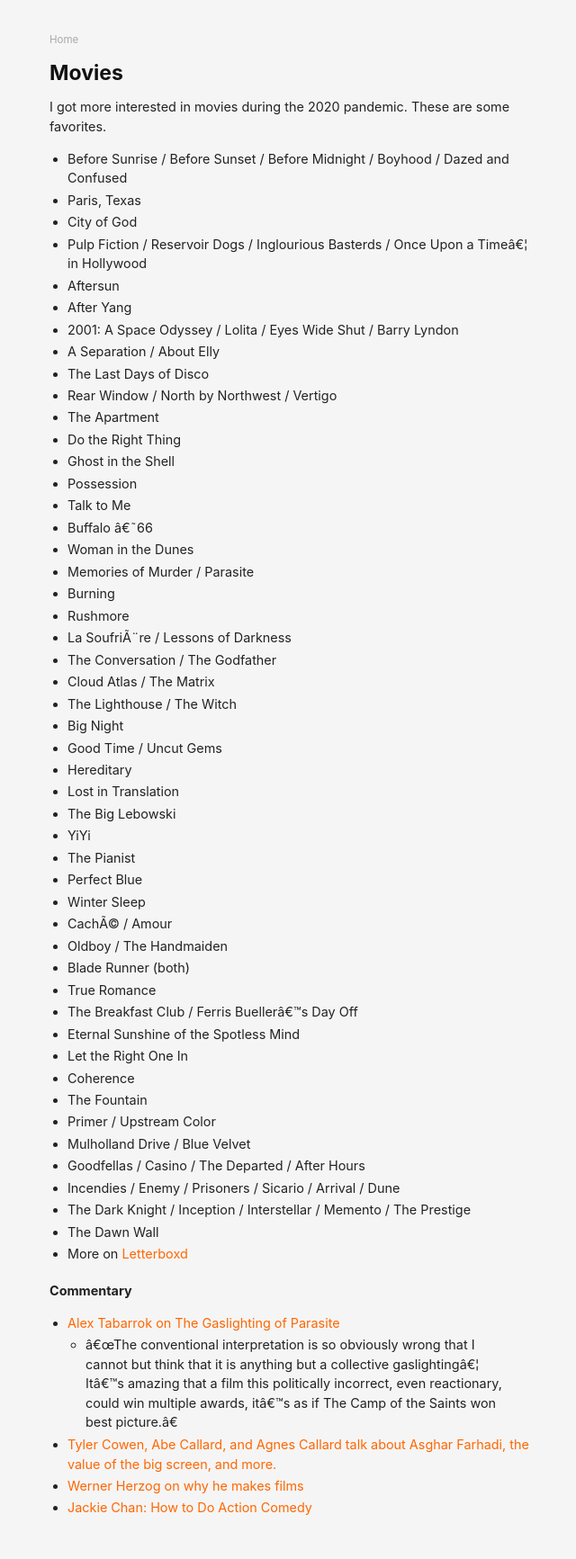
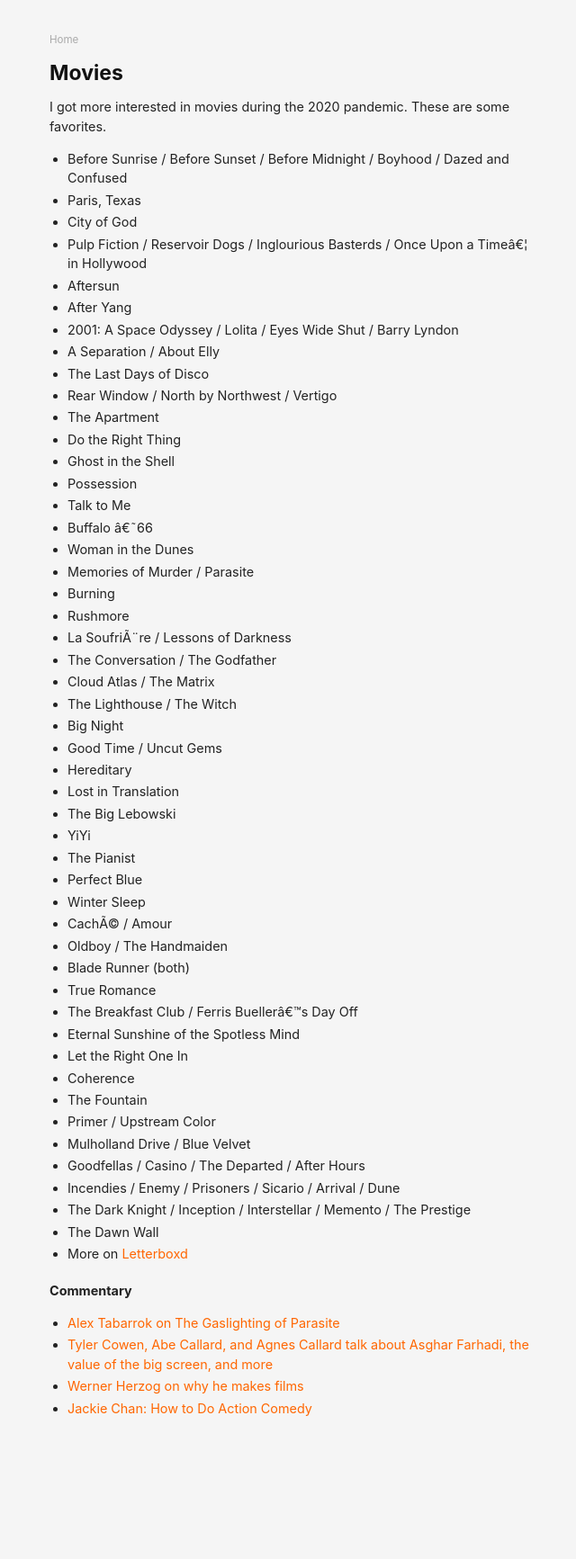
Before and after one commit to danschlz/danschulz.github.io, a Jekyll site: the page built from movies.md, in a window 1280 px wide. Shown: the whole page at 90% size, without its empty margins (305-945 px from the left). Built offline with Jekyll 4.4.1, drawn with Linux system fonts in a browser that asks for light colours; after the commit the page ends 1623 px from its top, so only the background shows below that.

Commit message:
Update movies.md

```diff
--- a/movies.md
+++ b/movies.md
@@ -58,7 +58,6 @@ I got more interested in movies during the 2020 pandemic. These are some favorit
 
 ### Commentary
 * [Alex Tabarrok on The Gaslighting of Parasite](https://marginalrevolution.com/marginalrevolution/2020/06/the-gaslighting-of-parasite.html)
-  * "The conventional interpretation is so obviously wrong that I cannot but think that it is anything but a collective gaslighting... It’s amazing that a film this politically incorrect, even reactionary, could win multiple awards, it’s as if The Camp of the Saints won best picture."
-* [Tyler Cowen, Abe Callard, and Agnes Callard talk about Asghar Farhadi, the value of the big screen, and more.](https://www.listennotes.com/podcasts/subject-to-change/tyler-cowen-rates-a-separation-2JTelKYhznx/)
+* [Tyler Cowen, Abe Callard, and Agnes Callard talk about Asghar Farhadi, the value of the big screen, and more](https://www.listennotes.com/podcasts/subject-to-change/tyler-cowen-rates-a-separation-2JTelKYhznx/)
 * [Werner Herzog on why he makes films](https://youtu.be/PxfYDUVnHg4)
 * [Jackie Chan: How to Do Action Comedy](https://www.youtube.com/watch?v=Z1PCtIaM_GQ)
```
